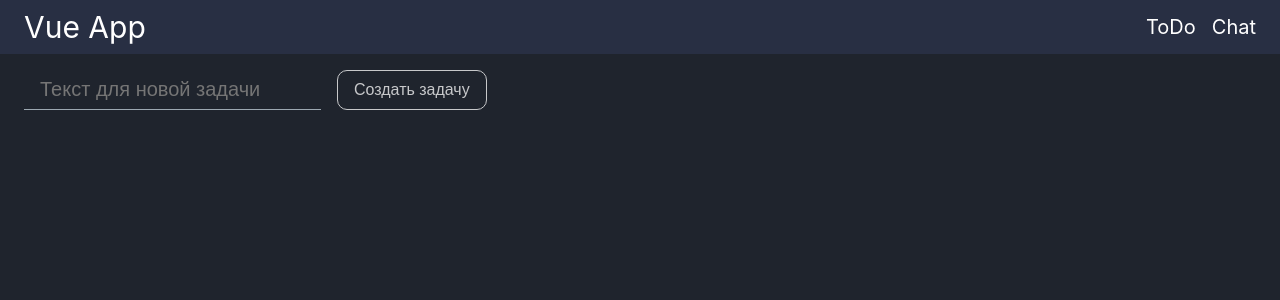
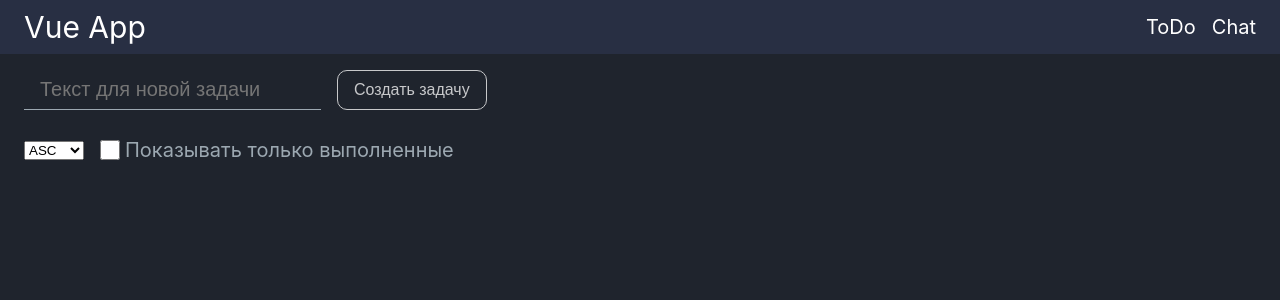
Before and after one commit to dapzer/learn-vue, a Vue app: page / in a window 1280 px wide. Shown: the top 300 px of the page. Built offline with nearby package versions, Linux system fonts and the light colour scheme.

Commit message:
feat(todo): add filtration and sorting

```diff
--- /dev/null
+++ b/src/components/todo/ToDoFilters.vue
@@ -0,0 +1,50 @@
+<script lang="ts" setup>
+import type { FiltrationModelType } from "@/types/FiltrationModelType"
+import { computed } from "vue"
+import UiCheckbox from "@/components/ui/UiCheckbox.vue"
+
+const sortingOptions: FiltrationModelType.SortingOption[] = ["ASC", "DESC"]
+
+const props = defineProps<{
+  isCompleted: boolean
+  sorting: FiltrationModelType.SortingOption
+}>()
+const emits = defineEmits<{
+  (event: "update:isCompleted", value: boolean): void
+  (event: "update:sorting", value: string): void
+}>()
+
+const isCompletedModel = computed({
+  get: () => props.isCompleted,
+  set: (newValue) => emits("update:isCompleted", newValue)
+})
+</script>
+
+<template>
+  <div :class="$style.wrapper">
+    <select
+      :value="props.sorting"
+      @change="emits('update:sorting', ($event.target as HTMLSelectElement).value)"
+    >
+      <option
+        v-for="(option, index) in sortingOptions"
+        :key="index"
+        :value="option"
+      >
+        {{ option }}
+      </option>
+    </select>
+    <UiCheckbox
+      v-model="isCompletedModel"
+      label="Показывать только выполненные"
+    />
+  </div>
+</template>
+
+<style lang="scss" module>
+.wrapper {
+  display: flex;
+  align-items: center;
+  gap: 16px;
+}
+</style>
--- /dev/null
+++ b/src/components/ui/UiCheckbox.vue
@@ -0,0 +1,44 @@
+<script setup lang="ts">
+import { computed } from "vue"
+
+const props = defineProps<{
+  modelValue: boolean
+  label?: string
+}>()
+
+const emits = defineEmits<{
+  (event: "update:modelValue", value: boolean): void
+}>()
+
+const proxyModel = computed({
+  get: () => props.modelValue,
+  set: (newValue) => emits("update:modelValue", newValue)
+})
+</script>
+
+<template>
+  <label>
+    <input
+      v-bind="$attrs"
+      v-model="proxyModel"
+      :class="$style.checkbox"
+      type="checkbox"
+    >
+    {{ props.label }}
+  </label>
+</template>
+
+<style module lang="scss">
+label {
+  font-size: var(--fs-m-p);
+  text-align: center;
+  display: inline-flex;
+  align-items: center;
+  gap: 5px;
+}
+
+.checkbox {
+  width: var(--fs-m-p);
+  height: var(--fs-m-p);
+}
+</style>
--- a/src/components/ui/UiInput.vue
+++ b/src/components/ui/UiInput.vue
@@ -1,18 +1,24 @@
 <script lang="ts" setup>
+import { computed } from "vue"
+
 const props = defineProps<{
-  modelValue: string
+  modelValue: string | boolean | number
 }>()
 
 const emits = defineEmits<{
-  (event: "update:modelValue", value: string): void
+  (event: "update:modelValue", value: string | boolean | number): void
 }>()
+
+const proxyModel = computed({
+  get: () => props.modelValue,
+  set: (newValue) => emits("update:modelValue", newValue)
+})
 </script>
 
 <template>
   <input
-    :value="props.modelValue"
+    v-model="proxyModel"
     :class="$style.body"
-    @input="emits('update:modelValue', ($event.target as HTMLInputElement).value)"
   >
 </template>
 
--- /dev/null
+++ b/src/types/FiltrationModelType.ts
@@ -0,0 +1,10 @@
+export module FiltrationModelType {
+  export type SortingOption = "ASC" | "DESC"
+
+  export type FiltrationOption = Record<string, boolean>
+
+  export type FiltrationModel = {
+    filtration: FiltrationOption
+    sorting: SortingOption
+  }
+}
--- a/src/views/ToDoView.vue
+++ b/src/views/ToDoView.vue
@@ -1,11 +1,13 @@
 <script lang="ts" setup>
 import UiContainer from "@/components/ui/UiContainer.vue"
-import { ref, watch } from "vue"
+import { computed, ref, watch } from "vue"
 import type { ToDoItemType } from "@/types/ToDoItemType"
 import { getUuid } from "@/utils/getUuid"
 import ToDoItem from "@/components/todo/ToDoItem.vue"
 import UiButton from "@/components/ui/UiButton.vue"
 import UiInput from "@/components/ui/UiInput.vue"
+import type { FiltrationModelType } from "@/types/FiltrationModelType"
+import ToDoFilters from "@/components/todo/ToDoFilters.vue"
 
 const loadToDos = () => {
   const todos = localStorage.getItem("todos")
@@ -16,6 +18,29 @@ const loadToDos = () => {
 
 const toDoList = ref<ToDoItemType[]>(loadToDos())
 const currentToDoText = ref<string>("")
+const filters = ref<FiltrationModelType.FiltrationModel>({
+  filtration: {
+    isCompleted: false
+  },
+  sorting: "ASC"
+})
+
+const filteredTodos = computed(() => {
+  let filteredArr = toDoList.value.filter((el) => {
+    for (const key in filters.value.filtration) {
+      if (filters.value.filtration[key] && !el[key as keyof ToDoItemType]) {
+        return false
+      }
+    }
+    return true
+  })
+
+  filteredArr.sort((a, b) => {
+    return filters.value.sorting === "ASC" ? a.text.localeCompare(b.text) : b.text.localeCompare(a.text)
+  })
+
+  return filteredArr
+})
 
 watch(() => toDoList.value, () => {
   localStorage.setItem("todos", JSON.stringify(toDoList.value))
@@ -32,6 +57,7 @@ const createTodo = () => {
 
   currentToDoText.value = ""
 }
+
 const handleToDoStatus = (id: string) => {
   const toDoItem = toDoList.value.find((el) => el.id === id)
   if (!toDoItem) return
@@ -62,9 +88,13 @@ const onClickRemoveTodo = (todoItem: ToDoItemType) => {
         Создать задачу
       </UiButton>
     </div>
+    <ToDoFilters
+      v-model:is-completed="filters.filtration.isCompleted"
+      v-model:sorting="filters.sorting"
+    />
     <div :class="$style.todos">
       <ToDoItem
-        v-for="todo in toDoList"
+        v-for="todo in filteredTodos"
         :key="todo.id"
         :to-do="todo"
         @handle-status="handleToDoStatus"
```
